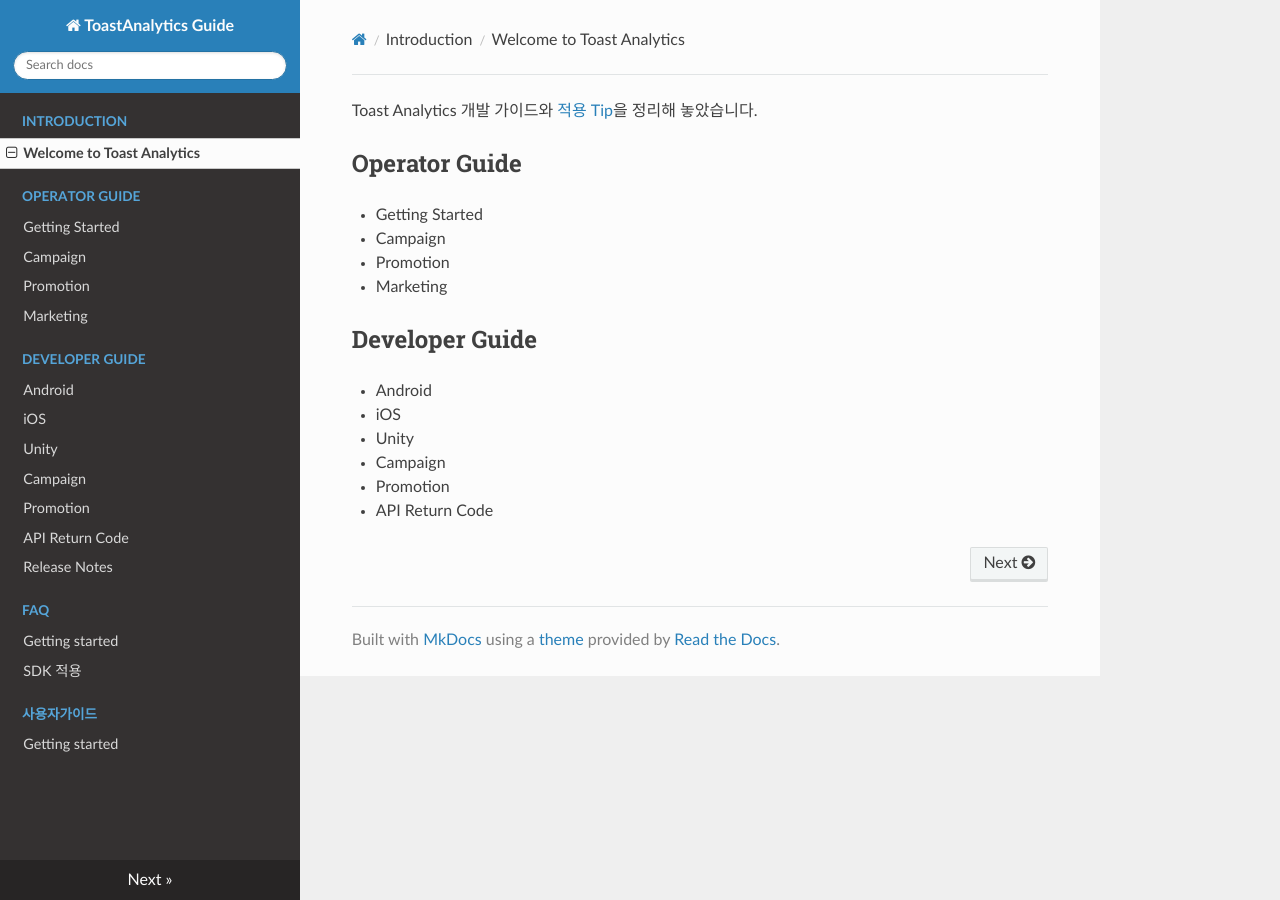
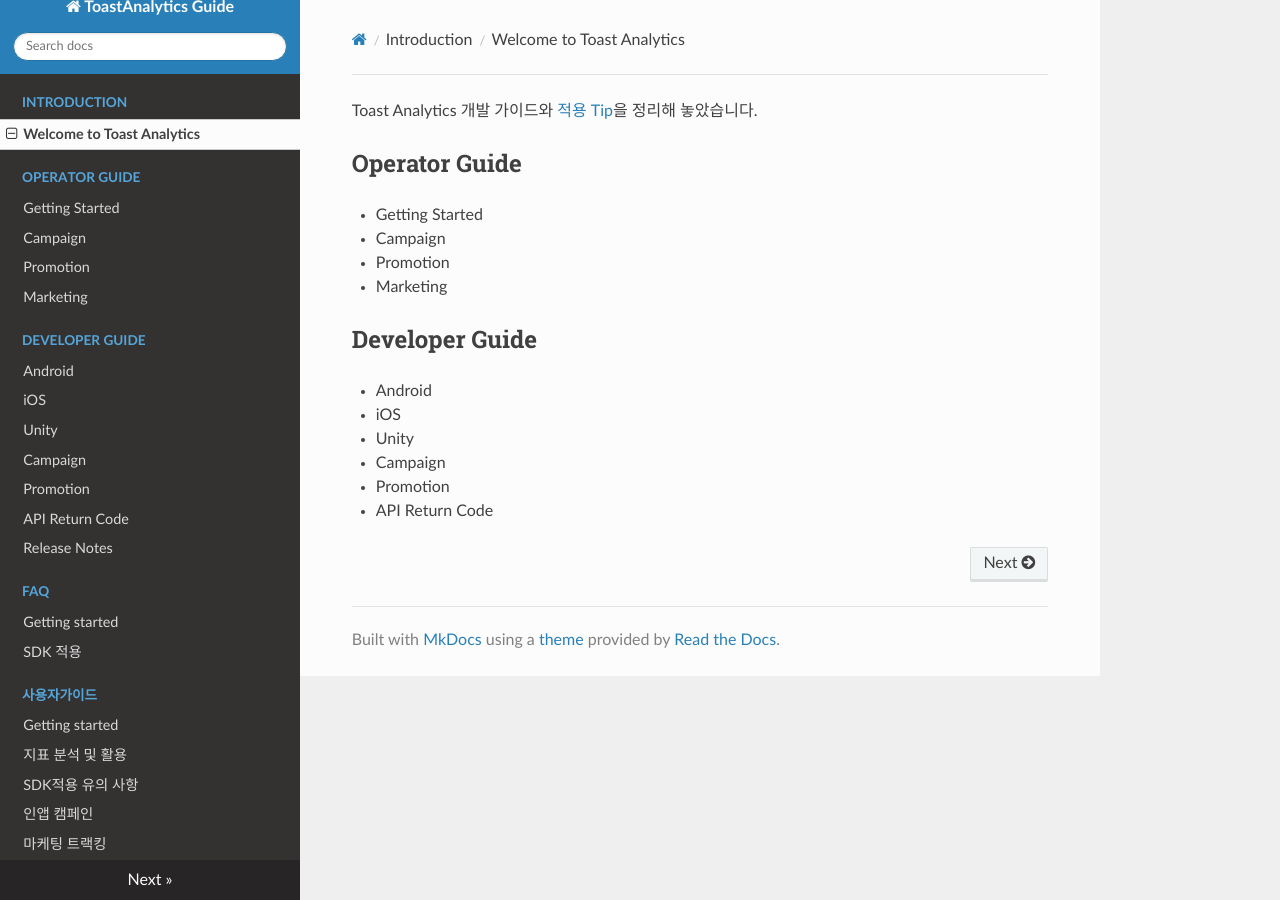
Before and after one commit to ToastAnalytics/ToastAnalytics, an MkDocs documentation site: the page built from docs/index.md, in a window 1280 px wide. Built offline with MkDocs 1.6.1, drawn with Linux system fonts in a browser that asks for light colours; nearby versions of some CDN libraries; old or Windows-style settings are respelled for this version of MkDocs.

Commit message:
Update mkdocs.yml

```diff
--- a/mkdocs.yml
+++ b/mkdocs.yml
@@ -24,3 +24,7 @@
 - ['FAQ/SDK.md', 'FAQ', 'SDK 적용']
 
 - ['UserGuide/1. Guide_Getting Started.md', '사용자가이드', 'Getting started']
+- ['UserGuide/2. How to Analysis.md', '사용자가이드', '지표 분석 및 활용']
+- ['UserGuide/3. SDK.md', '사용자가이드', 'SDK적용 유의 사항']
+- ['UserGuide/4. In App Campaign.md', '사용자가이드', '인앱 캠페인']
+- ['UserGuide/5. Marketing Tracking.md', '사용자가이드', '마케팅 트랙킹']
```
